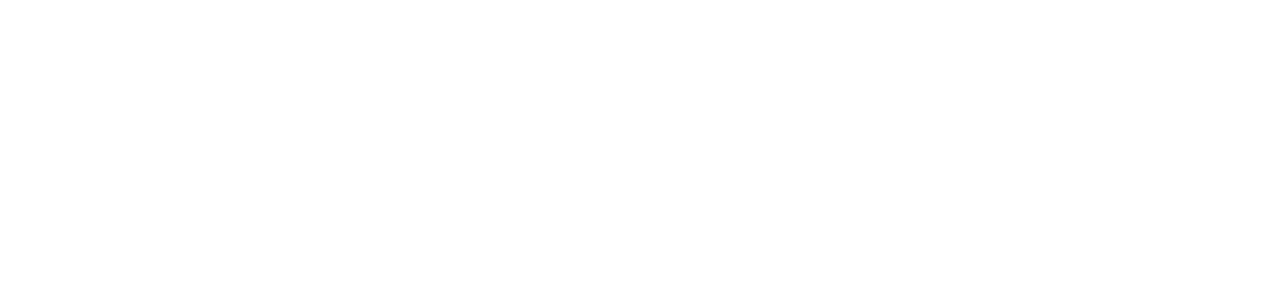
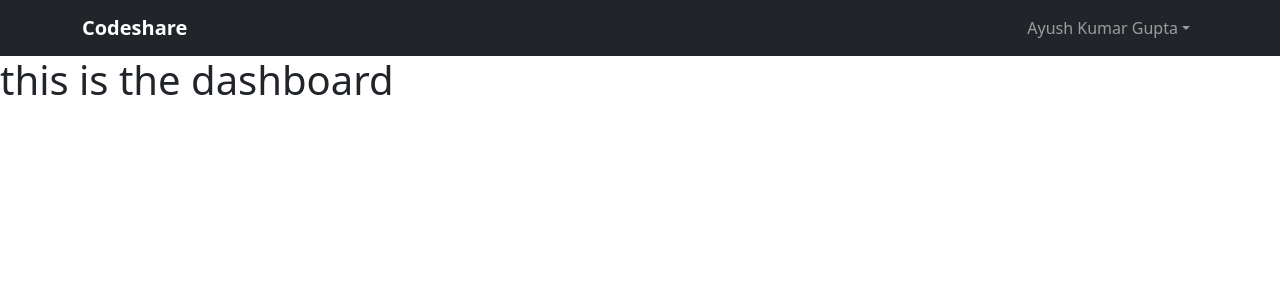
Before and after one commit to Ayush0202/Codeshare-2.0, a React (Create React App) app in the folder client/: page /codes in a window 1280 px wide. Before the commit this address had no page. Shown: the top 300 px of the page. Built offline with nearby package versions, Linux system fonts and the light colour scheme.

Commit message:
navbar update

```diff
--- a/client/src/App.js
+++ b/client/src/App.js
@@ -3,6 +3,7 @@
 import HomeBody from './components/homePage/HomeBody';
 import Login from './components/login/Login';
 import Register from './components/login/Register';
+import Dashboard from './components/dashboard/Dashboard';
 
 function App() {
   return (
@@ -11,6 +12,7 @@
         <Route path="/" element={<HomeBody />}> </Route>
         <Route path="/login" element={<Login />}> </Route>
         <Route path="/register" element={<Register />}> </Route>
+        <Route path="/codes" element={<Dashboard />}> </Route>
 
       </Routes>
     </BrowserRouter>
--- /dev/null
+++ b/client/src/components/dashboard/Dashboard.js
@@ -0,0 +1,17 @@
+import React from 'react'
+import Navbar from '../header/Navbar'
+
+const Dashboard = () => {
+  return (
+    <>
+
+        <Navbar />
+
+        <h1>this is the dashboard</h1>
+
+
+    </>
+  )
+}
+
+export default Dashboard
--- a/client/src/components/header/Navbar.js
+++ b/client/src/components/header/Navbar.js
@@ -3,6 +3,7 @@
 import Nav from 'react-bootstrap/Nav';
 import Navbar from 'react-bootstrap/Navbar';
 import {Link, useLocation } from 'react-router-dom'
+import { NavDropdown } from 'react-bootstrap';
 
 const HomeNavbar = () => {
 
@@ -21,6 +22,16 @@
           </Nav>
           )}
 
+          {location.pathname === '/codes' && (
+            <Nav className="d-flex">
+              <NavDropdown title="Ayush Kumar Gupta" id="basic-nav-dropdown">
+                <NavDropdown.Item as={Link} to="/codes">New Codeshare</NavDropdown.Item>
+                <NavDropdown.Item as={Link} to="/codes">Account Settings</NavDropdown.Item>
+                <NavDropdown.Item as={Link} to="/codes">Log Out</NavDropdown.Item>
+              </NavDropdown>
+            </Nav>
+          )}
+
         </Container>
       </Navbar>
     </>
```
